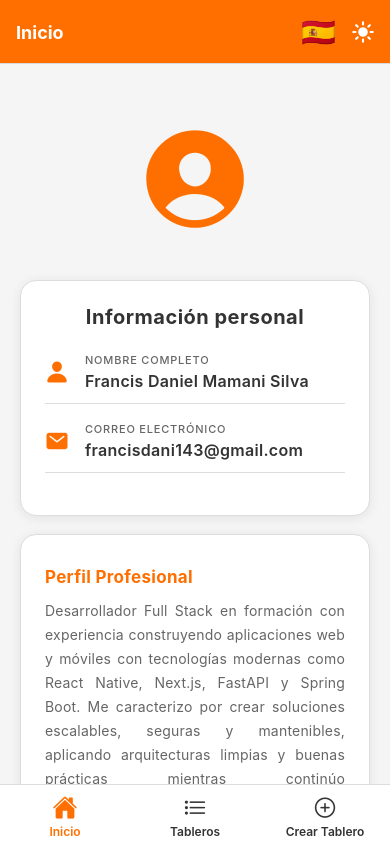
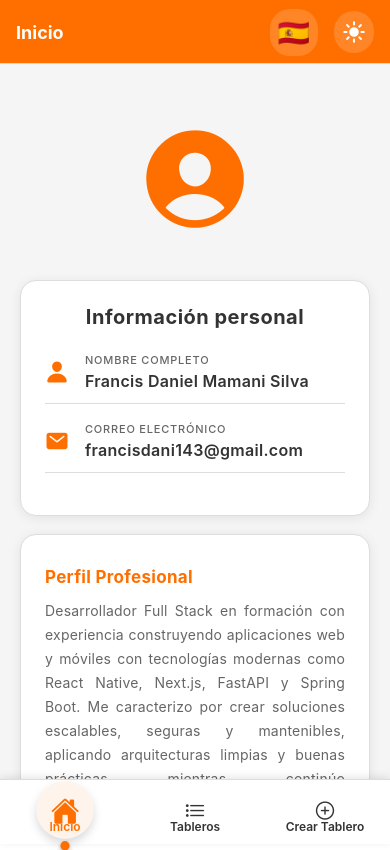
Before and after one commit to danieln3m0/RemsPrueApp, a React Native app: screen / in a window 390 px wide. Built offline with nearby package versions, Linux system fonts and the light colour scheme.

Commit message:
feat: Enhance SplashScreen and App initialization with animations and theme integration

```diff
--- a/App.js
+++ b/App.js
@@ -21,16 +21,18 @@ const queryClient = new QueryClient({
 export default function App() {
   const [isLoading, setIsLoading] = useState(true);
 
-  if (isLoading) {
-    return <SplashScreen onFinish={() => setIsLoading(false)} />;
-  }
-
   return (
     <QueryClientProvider client={queryClient}>
       <LanguageProvider>
         <ThemeProvider>
-          <AppNavigator />
-          <StatusBar style="auto" />
+          {isLoading ? (
+            <SplashScreen onFinish={() => setIsLoading(false)} />
+          ) : (
+            <>
+              <AppNavigator />
+              <StatusBar style="auto" />
+            </>
+          )}
         </ThemeProvider>
       </LanguageProvider>
     </QueryClientProvider>
--- a/src/navigation/AppNavigator.js
+++ b/src/navigation/AppNavigator.js
@@ -1,5 +1,5 @@
 import React from 'react';
-import { TouchableOpacity, Text, View } from 'react-native';
+import { TouchableOpacity, Text, View, StyleSheet, Animated, Platform } from 'react-native';
 import { NavigationContainer } from '@react-navigation/native';
 import { createBottomTabNavigator } from '@react-navigation/bottom-tabs';
 import { createStackNavigator } from '@react-navigation/stack';
@@ -16,36 +16,82 @@ import EditTableroScreen from '../views/EditTableroScreen';
 const Tab = createBottomTabNavigator();
 const Stack = createStackNavigator();
 
-// Componente para botón de idioma
+// Componente para botón de idioma con animación
 const LanguageToggleButton = () => {
   const { language, toggleLanguage } = useLanguage();
+  const scaleAnim = React.useRef(new Animated.Value(1)).current;
+
+  const handlePress = () => {
+    Animated.sequence([
+      Animated.timing(scaleAnim, {
+        toValue: 0.8,
+        duration: 100,
+        useNativeDriver: true,
+      }),
+      Animated.spring(scaleAnim, {
+        toValue: 1,
+        friction: 3,
+        tension: 40,
+        useNativeDriver: true,
+      }),
+    ]).start();
+    toggleLanguage();
+  };
 
   return (
     <TouchableOpacity
-      onPress={toggleLanguage}
-      style={{ marginRight: 15 }}
+      onPress={handlePress}
+      style={styles.headerButton}
+      activeOpacity={0.7}
     >
-      <Text style={{ fontSize: 28 }}>
+      <Animated.View style={{ transform: [{ scale: scaleAnim }] }}>
+        <Text style={styles.flagIcon}>
           {language === 'es' ? '🇪🇸' : '🇺🇸'}
         </Text>
+      </Animated.View>
     </TouchableOpacity>
   );
 };
 
-// Componente para botón de tema
+// Componente para botón de tema con animación
 const ThemeToggleButton = () => {
   const { toggleTheme, isDark } = useTheme();
+  const rotateAnim = React.useRef(new Animated.Value(0)).current;
+
+  const handlePress = () => {
+    Animated.sequence([
+      Animated.timing(rotateAnim, {
+        toValue: 1,
+        duration: 300,
+        useNativeDriver: true,
+      }),
+      Animated.timing(rotateAnim, {
+        toValue: 0,
+        duration: 0,
+        useNativeDriver: true,
+      }),
+    ]).start();
+    toggleTheme();
+  };
+
+  const rotation = rotateAnim.interpolate({
+    inputRange: [0, 1],
+    outputRange: ['0deg', '180deg'],
+  });
 
   return (
     <TouchableOpacity
-      onPress={toggleTheme}
-      style={{ marginRight: 15 }}
+      onPress={handlePress}
+      style={styles.headerButton}
+      activeOpacity={0.7}
     >
+      <Animated.View style={{ transform: [{ rotate: rotation }] }}>
         <Ionicons
           name={isDark ? 'moon' : 'sunny'}
           size={24}
           color="#fff"
         />
+      </Animated.View>
     </TouchableOpacity>
   );
 };
@@ -53,7 +99,7 @@ const ThemeToggleButton = () => {
 // Componente que agrupa ambos botones
 const HeaderButtons = () => {
   return (
-    <View style={{ flexDirection: 'row', alignItems: 'center' }}>
+    <View style={styles.headerButtonsContainer}>
       <LanguageToggleButton />
       <ThemeToggleButton />
     </View>
@@ -68,7 +114,7 @@ function TablerosStackNavigator() {
   return (
     <Stack.Navigator
       screenOptions={{
-        cardStyleInterpolator: ({ current, layouts }) => {
+        cardStyleInterpolator: ({ current, next, layouts }) => {
           return {
             cardStyle: {
               transform: [
@@ -78,9 +124,43 @@ function TablerosStackNavigator() {
                     outputRange: [layouts.screen.width, 0],
                   }),
                 },
+                {
+                  scale: current.progress.interpolate({
+                    inputRange: [0, 1],
+                    outputRange: [0.9, 1],
+                  }),
+                },
               ],
+              opacity: current.progress.interpolate({
+                inputRange: [0, 0.5, 1],
+                outputRange: [0, 0.8, 1],
+              }),
+            },
+            overlayStyle: {
+              opacity: current.progress.interpolate({
+                inputRange: [0, 1],
+                outputRange: [0, 0.5],
+              }),
             },
           };
+        },
+        transitionSpec: {
+          open: {
+            animation: 'spring',
+            config: {
+              stiffness: 300,
+              damping: 30,
+              mass: 1,
+            },
+          },
+          close: {
+            animation: 'spring',
+            config: {
+              stiffness: 300,
+              damping: 30,
+              mass: 1,
+            },
+          },
         },
       }}
     >
@@ -138,7 +218,54 @@ function MainTabNavigator() {
             iconName = focused ? 'add-circle' : 'add-circle-outline';
           }
           const iconColor = focused ? theme.colors.primary : theme.colors.iconSecondary;
-          return <Ionicons name={iconName} size={size} color={iconColor} />;
+
+          const scaleValue = React.useRef(new Animated.Value(focused ? 1 : 0)).current;
+
+          React.useEffect(() => {
+            Animated.spring(scaleValue, {
+              toValue: focused ? 1 : 0,
+              friction: 5,
+              tension: 100,
+              useNativeDriver: true,
+            }).start();
+          }, [focused]);
+
+          const scale = scaleValue.interpolate({
+            inputRange: [0, 1],
+            outputRange: [0.9, 1.15],
+          });
+
+          const dropScale = scaleValue.interpolate({
+            inputRange: [0, 1],
+            outputRange: [0, 1],
+          });
+
+          return (
+            <View style={styles.tabIconContainer}>
+              <Animated.View style={{ transform: [{ scale }] }}>
+                <View style={[
+                  styles.iconWrapper,
+                  focused && {
+                    ...styles.iconWrapperFocused,
+                    backgroundColor: `${theme.colors.primary}15`,
+                  }
+                ]}>
+                  <Ionicons name={iconName} size={size} color={iconColor} />
+                  {focused && (
+                    <Animated.View
+                      style={[
+                        styles.dropIndicator,
+                        {
+                          backgroundColor: theme.colors.primary,
+                          transform: [{ scale: dropScale }],
+                        }
+                      ]}
+                    />
+                  )}
+                </View>
+              </Animated.View>
+            </View>
+          );
         },
         tabBarActiveTintColor: theme.colors.primary,
         tabBarInactiveTintColor: theme.colors.iconSecondary,
@@ -148,11 +275,20 @@ function MainTabNavigator() {
           borderTopWidth: 1,
           paddingBottom: 5,
           paddingTop: 5,
-          height: 60,
+          height: 65,
+          elevation: 8,
+          shadowColor: '#000',
+          shadowOffset: { width: 0, height: -2 },
+          shadowOpacity: 0.1,
+          shadowRadius: 8,
         },
         tabBarLabelStyle: {
           fontSize: 12,
           fontWeight: '600',
+          marginTop: -5,
+        },
+        tabBarItemStyle: {
+          paddingVertical: 5,
         },
       })}
     >
@@ -210,3 +346,57 @@ export default function AppNavigator() {
     </NavigationContainer>
   );
 }
+
+const styles = StyleSheet.create({
+  headerButtonsContainer: {
+    flexDirection: 'row',
+    alignItems: 'center',
+    marginRight: 8,
+  },
+  headerButton: {
+    marginHorizontal: 8,
+    padding: 8,
+    borderRadius: 20,
+    backgroundColor: 'rgba(255, 255, 255, 0.15)',
+    justifyContent: 'center',
+    alignItems: 'center',
+    minWidth: 40,
+    minHeight: 40,
+  },
+  flagIcon: {
+    fontSize: 26,
+  },
+  tabIconContainer: {
+    alignItems: 'center',
+    justifyContent: 'center',
+    paddingTop: 5,
+    position: 'relative',
+  },
+  iconWrapper: {
+    alignItems: 'center',
+    justifyContent: 'center',
+    width: 50,
+    height: 50,
+    borderRadius: 25,
+    position: 'relative',
+  },
+  iconWrapperFocused: {
+    shadowColor: '#000',
+    shadowOffset: { width: 0, height: 4 },
+    shadowOpacity: 0.15,
+    shadowRadius: 8,
+    elevation: 5,
+  },
+  dropIndicator: {
+    position: 'absolute',
+    bottom: -10,
+    width: 8,
+    height: 8,
+    borderRadius: 4,
+    shadowColor: '#000',
+    shadowOffset: { width: 0, height: 2 },
+    shadowOpacity: 0.3,
+    shadowRadius: 4,
+    elevation: 3,
+  },
+});
--- a/src/views/SplashScreen.js
+++ b/src/views/SplashScreen.js
@@ -1,10 +1,12 @@
 import React, { useEffect, useRef } from 'react';
 import { View, Text, StyleSheet, Animated, Dimensions } from 'react-native';
 import { Ionicons } from '@expo/vector-icons';
+import { useTheme } from '../context/ThemeContext';
 
 const { width, height } = Dimensions.get('window');
 
 const SplashScreen = ({ onFinish }) => {
+  const { theme } = useTheme();
   const fadeAnim = useRef(new Animated.Value(0)).current;
   const scaleAnim = useRef(new Animated.Value(0.3)).current;
   const rotateAnim = useRef(new Animated.Value(0)).current;
@@ -57,7 +59,7 @@ const SplashScreen = ({ onFinish }) => {
   });
 
   return (
-    <View style={styles.container}>
+    <View style={[styles.container, { backgroundColor: theme.colors.background }]}>
       <Animated.View
         style={[
           styles.content,
@@ -68,18 +70,19 @@ const SplashScreen = ({ onFinish }) => {
         ]}
       >
         <Animated.View style={{ transform: [{ rotate: spin }] }}>
-          <Ionicons name="flash" size={80} color="#FF6F00" />
+          <Ionicons name="flash" size={80} color={theme.colors.primary} />
         </Animated.View>
 
-        <Text style={styles.title}>Tableros Eléctricos</Text>
-        <Text style={styles.subtitle}>Sistema de Gestión</Text>
+        <Text style={[styles.title, { color: theme.colors.text }]}>Tableros Eléctricos</Text>
+        <Text style={[styles.subtitle, { color: theme.colors.primary }]}>Sistema de Gestión</Text>
 
         <Animated.View style={[styles.loadingContainer, { opacity: fadeAnim }]}>
-          <View style={styles.loadingBar}>
+          <View style={[styles.loadingBar, { backgroundColor: `${theme.colors.primary}33` }]}>
             <Animated.View
               style={[
                 styles.loadingProgress,
                 {
+                  backgroundColor: theme.colors.primary,
                   transform: [{
                     scaleX: rotateAnim.interpolate({
                       inputRange: [0, 1],
@@ -93,8 +96,8 @@ const SplashScreen = ({ onFinish }) => {
         </Animated.View>
       </Animated.View>
 
-      <Animated.Text style={[styles.footer, { opacity: fadeAnim }]}>
-        Powered by React Native
+      <Animated.Text style={[styles.footer, { opacity: fadeAnim, color: theme.colors.textSecondary }]}>
+        Powered by Francis D.
       </Animated.Text>
     </View>
   );
@@ -103,7 +106,6 @@ const SplashScreen = ({ onFinish }) => {
 const styles = StyleSheet.create({
   container: {
     flex: 1,
-    backgroundColor: '#000000',
     justifyContent: 'center',
     alignItems: 'center',
   },
@@ -114,14 +116,12 @@ const styles = StyleSheet.create({
   title: {
     fontSize: 32,
     fontWeight: 'bold',
-    color: '#FFFFFF',
     marginTop: 30,
     letterSpacing: 1,
     textAlign: 'center',
   },
   subtitle: {
     fontSize: 16,
-    color: '#FF6F00',
     marginTop: 8,
     letterSpacing: 2,
     textTransform: 'uppercase',
@@ -133,14 +133,12 @@ const styles = StyleSheet.create({
   },
   loadingBar: {
     height: 4,
-    backgroundColor: 'rgba(255, 111, 0, 0.2)',
     borderRadius: 2,
     overflow: 'hidden',
   },
   loadingProgress: {
     height: '100%',
     width: '100%',
-    backgroundColor: '#FF6F00',
     borderRadius: 2,
     transformOrigin: 'left',
   },
@@ -148,7 +146,6 @@ const styles = StyleSheet.create({
     position: 'absolute',
     bottom: 50,
     fontSize: 12,
-    color: 'rgba(255, 255, 255, 0.5)',
     letterSpacing: 1,
   },
 });
```
Lines whose indentation alone changed are shown as unchanged.
